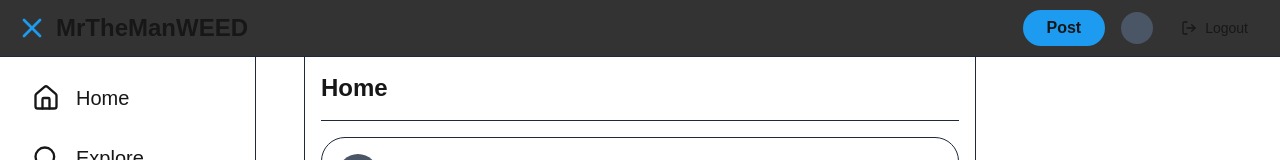
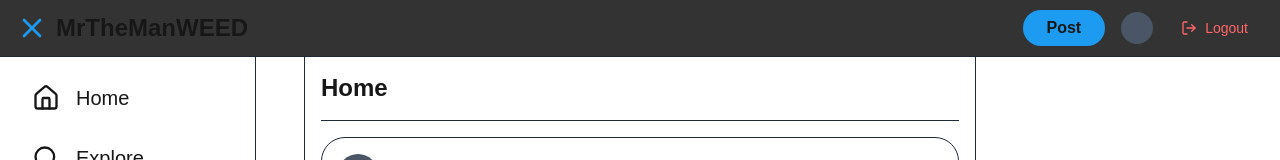
Before and after one commit to emmanuelxs/mrthemanweed, a Next.js app: page / in a window 1280 px wide. Shown: the top 160 px of the page. Built offline with nearby package versions, Linux system fonts and the light colour scheme; no server answers; the database is empty.

Commit message:
fix logout button

```diff
--- a/components/Navbar.tsx
+++ b/components/Navbar.tsx
@@ -1,12 +1,15 @@
 'use client';
 
-import { Twitter, X, LogOut } from 'lucide-react';
+import { X, LogOut } from 'lucide-react';
 import { signOut } from 'next-auth/react';
 
 export default function Navbar() {
-  const handleLogout = () => {
+  const handleLogout = async () => {
     if (confirm('Are you sure you want to log out?')) {
-      signOut({ callbackUrl: '/login' });
+      await signOut({
+        callbackUrl: '/login',
+        redirect: true
+      });
     }
   };
 
@@ -25,13 +28,14 @@ export default function Navbar() {
             Post
           </button>
 
-          {/* Profile + Logout */}
           <div className="flex items-center gap-3">
+            {/* Profile icon */}
             <div className="w-8 h-8 bg-gray-600 rounded-full cursor-pointer hover:ring-2 hover:ring-[#1d9bf0]"></div>
 
+            {/* Logout button */}
             <button
               onClick={handleLogout}
-              className="flex items-center gap-2 px-4 py-2 text-sm hover:bg-gray-900 rounded-full transition"
+              className="flex items-center gap-2 px-4 py-2 text-sm hover:bg-gray-900 rounded-full transition text-red-400 hover:text-red-300"
             >
               <LogOut className="w-4 h-4" />
               <span>Logout</span>
```
